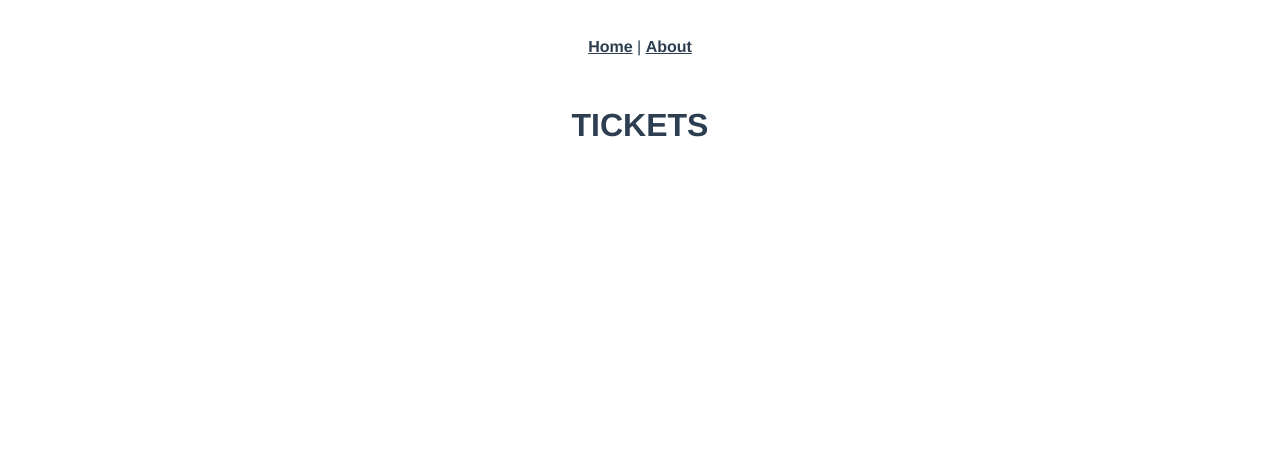
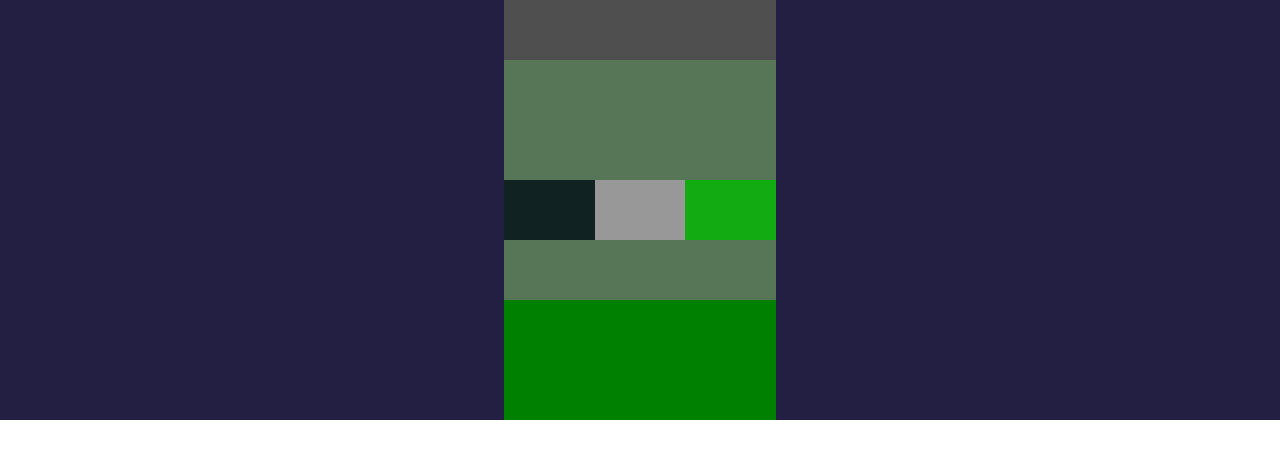
Before and after one commit to henrik-foogel/bunnyrabbits, a Vue app: page /#/tickets in a window 1280 px wide. Shown: the top 458 px of the page. Built offline with nearby package versions, Linux system fonts and the light colour scheme.

Commit message:
grid css ticket & events

```diff
--- a/src/App.vue
+++ b/src/App.vue
@@ -1,32 +1,19 @@
 <template>
   <div id="app">
-
-    <div id="nav">
-      <router-link to="/">Home</router-link> |
-      <router-link to="/about">About</router-link>
-    </div>
     <router-view/>
   </div>
 </template>
 
 <style>
-#app {
-  font-family: 'Avenir', Helvetica, Arial, sans-serif;
-  -webkit-font-smoothing: antialiased;
-  -moz-osx-font-smoothing: grayscale;
-  text-align: center;
-  color: #2c3e50;
-}
-#nav {
-  padding: 30px;
+body {
+  margin: 0;
 }
 
-#nav a {
-  font-weight: bold;
-  color: #2c3e50;
-}
-
-#nav a.router-link-exact-active {
-  color: #42b983;
+#app {
+  display: flex;
+  justify-content: center;
+  align-items: center;
+  margin: 0;
+  background: #231F42;
 }
 </style>
--- a/src/views/Events.vue
+++ b/src/views/Events.vue
@@ -1,5 +1,67 @@
 <template>
   <div class="events">
-    <h1>EVENTS</h1>
+    <section class="event-title">Events</section>
+    <section class="event-search"><input type="text"></section>
+    <section class="event-list"></section>
   </div>
 </template>
+
+<script>
+export default {
+  name: 'events'
+}
+</script>
+
+<style>
+@import url('https://fonts.googleapis.com/css?family=Sansita+One');
+
+  .events {
+    max-width: 17rem;
+    width: 100%;
+    display: grid;
+    grid-template-columns: 1;
+    grid-template-rows: 60px 60px 120px;
+    grid-template-areas: "event-title"
+    "event-search"
+    "event-list"
+  }
+
+  .event-title {
+    grid-area: event-title;
+    font-family: 'Sansita One';
+    font-style: normal;
+    font-weight: normal;
+    line-height: normal;
+    font-size: 32px;
+    text-align: center;
+    color: #F56B9A;
+    margin-top: 1rem;
+  }
+  .event-search {
+    grid-area: event-search;
+    background: firebrick;
+  }
+  .event-list {
+    grid-area: event-list;
+    background: steelblue;
+  }
+
+  /*.event-title {
+    position: absolute;
+    width: 311px;
+    height: 45px;
+    left: 32px;
+    top: 34px;
+    font-family: 'Sansita One';
+    font-style: normal;
+    font-weight: normal;
+    line-height: normal;
+    font-size: 32px;
+    text-align: center;
+    color: #F56B9A;
+  }
+
+  .event-search {
+    position: absolute;
+  }*/
+</style>
--- a/src/views/Tickets.vue
+++ b/src/views/Tickets.vue
@@ -1,5 +1,55 @@
 <template>
-  <div class="tickets">
-    <h1>TICKETS</h1>
-  </div>
+  <article class="tickets">
+    <section class="what"></section>
+    <section class="where"></section>
+    <section class="when"></section>
+    <section class="from"></section>
+    <section class="to"></section>
+    <section class="info"></section>
+    <section class="code"></section>
+  </article>
 </template>
+
+<style scoped>
+.tickets {
+  max-width: 17rem;
+  width: 100%;
+  background: green;
+  display: grid;
+  grid-template-columns: repeat(3, 1fr);
+  grid-template-rows: 60px 120px 60px 60px 120px;
+  grid-template-areas: "what what what"
+  "where where where"
+  "when from info"
+  "code code code"
+}
+
+.what {
+  grid-area: what;
+  background: #4f4f4f;
+}
+.where {
+  grid-area: where;
+  background: #577657;
+}
+.when {
+  grid-area: when;
+  background: #112222;
+}
+.from {
+  grid-area: from;
+  background: #989898;
+}
+.to {
+  grid-area: to;
+  background: #1122dd;
+}
+.info {
+  grid-area: info;
+  background: #12ab11;
+}
+.code {
+  grid-area: code;
+  background: #577657;
+}
+</style>
```
